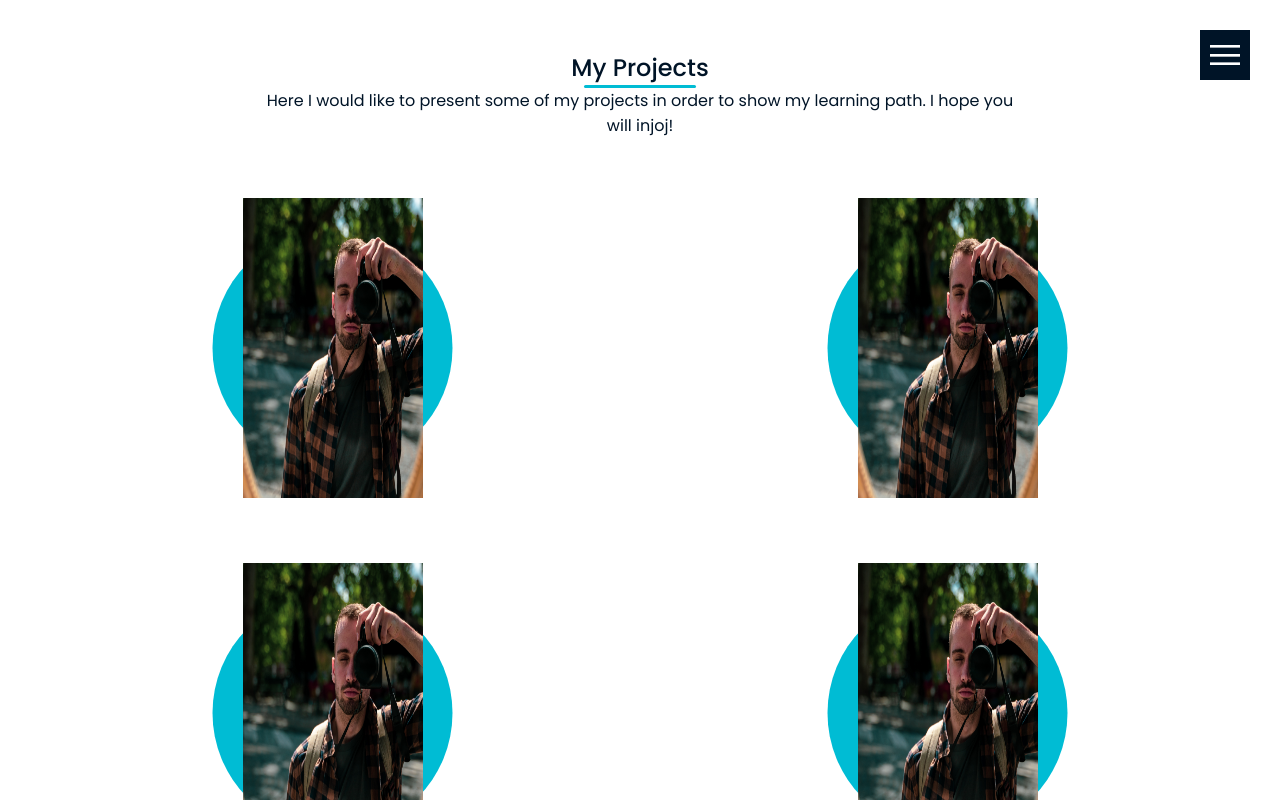
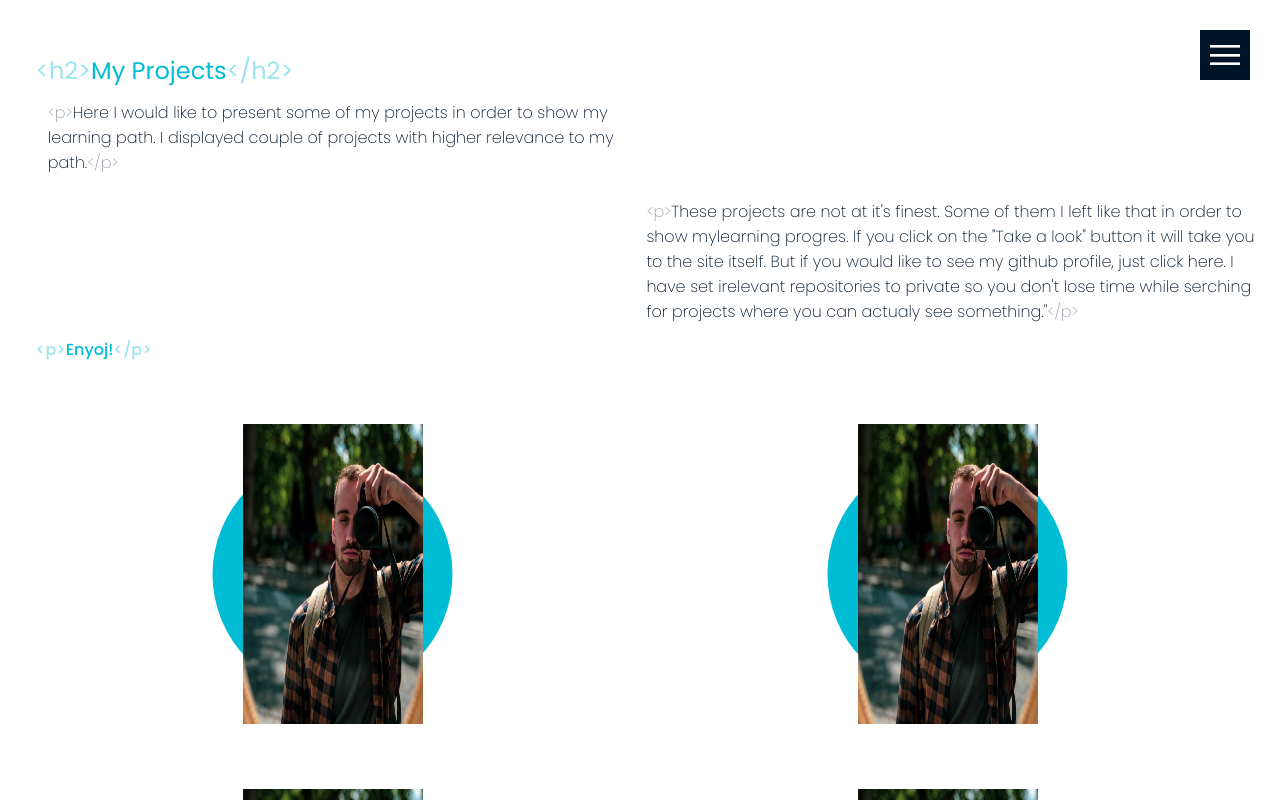
Before and after one commit to MirkoDuric/React-myPortfolio, a React (Create React App) app: page /myprojects in a window 1280 px wide. Built offline with nearby package versions, Linux system fonts and the light colour scheme.

Commit message:
Finishing up design for all the components. Adding new text for every component

```diff
--- a/src/Components/about-me/AboutMe.css
+++ b/src/Components/about-me/AboutMe.css
@@ -25,19 +25,24 @@
     position: relative;
     transition: 0.7s ease-in;
     overflow-y: hidden;
+    font-weight: 300;
+  }
+  .panel h3 {
+    font-weight: 500;
   }
   .panel.active {
     height: 80vh;
     padding: 5px;
     border-radius: 5%;
+    font-size: 14px;
   }
   .panel.active .p-scroll {
-    overflow-y: scroll;
+    overflow: scroll;
     padding: 5px;
-    height: 80%;
-    overflow-y: scroll;
+    height: 70%;
   }
   .panel.active h3 {
+    font-size: 17px;
     opacity: 1;
     transition: opacity 0.3s ease-in 0.4s;
   }
@@ -45,9 +50,15 @@
     margin-bottom: 50px;
   }
   .intro-about-me {
-    font-size: 1px;
+    font-size: 13px;
     width: 70%;
     margin-right: 20%;
+    font-weight: 300;
+  }
+  .hello-span {
+    font-size: 17px;
+    color: #00bcd4;
+    font-weight: 500;
   }
 }
 @media (min-width: 420px) {
@@ -97,6 +108,7 @@
   .panel.active {
     flex: 5;
     color: black;
+    font-size: 15px;
   }
   .panel.active h3 {
     opacity: 1;
@@ -107,7 +119,12 @@
     margin-top: 15px;
     margin-right: 50%;
     height: 20vh;
-    width: 40%;
-    font-size: 12px;
+    width: 45%;
+    font-size: 15px;
+  }
+  .hello-span {
+    font-size: 19px;
+    color: #00bcd4;
+    font-weight: 500;
   }
 }
--- a/src/Components/about-me/AboutMe.js
+++ b/src/Components/about-me/AboutMe.js
@@ -1,37 +1,35 @@
 import MenuButton from "../MenuButton";
 import MenuSidebar from "../MenuSidebar";
-import { useState, useEffect } from "react";
+import { useState } from "react";
 import "./AboutMe.css";
-import useWindowsResize from "../../useWindowResize";
 
 export default function AboutMe() {
   const [active, setActive] = useState(false);
+  const [activPanelOne, setActivePanelOne] = useState(true);
+  const [activPanelTwo, setActivePanelTwo] = useState(false);
+  const [activPanelThree, setActivePanelThree] = useState(false);
+  const [activPanelFour, setActivePanelFour] = useState(false);
 
-  const panels = document.querySelectorAll(".panel");
-  panels.forEach((panel) => {
-    panel.addEventListener("click", () => {
-      removeActiveClasses();
-      panel.classList.add("active");
-    });
-  });
-  const removeActiveClasses = () => {
-    panels.forEach((panel) => {
-      panel.classList.remove("active");
-    });
-  };
   return (
     <div>
       <main className="aboutme-container">
         <article className="intro-about-me">
           <p>
             {`<h3>`}
-            <span>Hello there</span>, this is my short story. I hope you'll
-            enyoj it and that it will give you an idea about my background and
-            who I am as a person.{`</h3>`}
+            <span className="hello-span">Hello there</span>, this is my short
+            story. I hope you'll enyoj it.{`</h3>`}
           </p>
         </article>
         <article className="cards-container">
-          <div className="panel active">
+          <div
+            className={activPanelOne ? "panel active" : "panel"}
+            onClick={() => {
+              setActivePanelTwo(false);
+              setActivePanelFour(false);
+              setActivePanelThree(false);
+              setActivePanelOne(true);
+            }}
+          >
             <h3>Introduction</h3>
             <hr className="hr-section-title-aboutme" />
             <div className="p-scroll">
@@ -45,7 +43,15 @@ export default function AboutMe() {
               </p>
             </div>
           </div>
-          <div className="panel">
+          <div
+            className={activPanelTwo ? "panel active" : "panel"}
+            onClick={() => {
+              setActivePanelTwo(true);
+              setActivePanelFour(false);
+              setActivePanelThree(false);
+              setActivePanelOne(false);
+            }}
+          >
             <h3>Professional Background</h3>
             <hr className="hr-section-title-aboutme" />
             <div className="p-scroll">
@@ -63,7 +69,15 @@ export default function AboutMe() {
               </p>
             </div>
           </div>
-          <div className="panel">
+          <div
+            className={activPanelThree ? "panel active" : "panel"}
+            onClick={() => {
+              setActivePanelTwo(false);
+              setActivePanelFour(false);
+              setActivePanelThree(true);
+              setActivePanelOne(false);
+            }}
+          >
             <h3>Skills and Hobbies</h3>
             <hr className="hr-section-title-aboutme" />
             <div className="p-scroll">
@@ -86,7 +100,15 @@ export default function AboutMe() {
               </p>
             </div>
           </div>
-          <div className="panel">
+          <div
+            className={activPanelFour ? "panel active" : "panel"}
+            onClick={() => {
+              setActivePanelTwo(false);
+              setActivePanelFour(true);
+              setActivePanelThree(false);
+              setActivePanelOne(false);
+            }}
+          >
             <h3>Conclusion</h3>
             <hr className="hr-section-title-aboutme" />
             <div className="p-scroll">
--- a/src/Components/my-expertise/MyExpertise.css
+++ b/src/Components/my-expertise/MyExpertise.css
@@ -34,11 +34,13 @@
 
 .experties p {
   color: #001427;
+  font-weight: 300;
 }
 
 .skill-title h2 {
   color: #001427;
   font-size: 25px;
+  font-weight: 500;
 }
 .hr-section-title-skills {
   padding: 0;
@@ -77,6 +79,7 @@
   height: inherit;
   padding: 5%;
   overflow-y: scroll;
+  font-weight: 300;
 }
 .buttons-container {
   display: flex;
@@ -113,6 +116,7 @@
   .swiper-slide {
     background-color: #fff;
     color: #001427;
+    font-weight: 300;
     text-align: center;
     background-position: center;
     background-size: cover;
@@ -122,7 +126,7 @@
     border-radius: 0px;
     filter: blur(1px);
     font-size: 18px;
-    border: 1px rgba(0, 0, 0, 0.3) solid;
+    border: 1px #00bcd4 solid;
   }
   .swiper-slide-active {
     filter: blur(0);
@@ -130,5 +134,6 @@
   .swiper-slide p {
     padding: 10px;
     font-size: 14px;
+    overflow-y: scroll;
   }
 }
--- a/src/Components/my-projects/MyProjects.js
+++ b/src/Components/my-projects/MyProjects.js
@@ -9,16 +9,16 @@ export default function MyProjects() {
   const projectData = [
     {
       id: 1,
-      projectName: "Pomodoro-app",
+      projectName: "ToDo List",
       projectDescription:
-        "The Pomodoro Technique is a time management method developed by Francesco Cirillo in the late 1980s.[1] It uses a kitchen timer to break work into intervals, typically 25 minutes in length, separated by short breaks. Each interval is known as a pomodoro, from the Italian word for tomato, after the tomato-shaped kitchen timer Cirillo used as a university student.",
+        "This was my first biger project. I must say that this was one of the most interesting projects to wokr on. It's plain JS, with no DB. I learned a lot during this project and really enjoyed to work in this team!",
       projectImg: require("../img/myportrait.jpg"),
     },
     {
       id: 2,
-      projectName: "Pomodoro-app",
+      projectName: "RecipesInc",
       projectDescription:
-        "The Pomodoro Technique is a time management method developed by Francesco Cirillo in the late 1980s.[1] It uses a kitchen timer to break work into intervals, typically 25 minutes in length, separated by short breaks. Each interval is known as a pomodoro, from the Italian word for tomato, after the tomato-shaped kitchen timer Cirillo used as a university student.",
+        "This project was my first DB project. I used React, PostgreQL as DB and plain CSS. Project shows 3 dishes from three diferent cousines. Preparation and ingredients. Take a look, you might as well get the idea on what to cook this week!!",
       projectImg: require("../img/myportrait.jpg"),
     },
     {
@@ -55,11 +55,31 @@ export default function MyProjects() {
     <div className="my-project-container">
       <div className="my-projects">
         <div className="projects-title">
-          <h2>My Projects</h2>
-          <hr className="hr-title" />
-          <p>
+          <h2>
+            <span className="element-h2-span">{"<h2>"}</span>
+            My Projects<span className="element-h2-span">{"</h2>"}</span>
+          </h2>
+          <p className="first-intro-paragraph">
+            <span className="element-p-span">{"<p>"}</span>
             Here I would like to present some of my projects in order to show my
-            learning path. I hope you will injoj!
+            learning path. I displayed couple of projects with higher relevance
+            to my path.
+            <span className="element-p-span">{"</p>"}</span>
+          </p>
+          <p className="second-intro-paragraph">
+            <span className="element-p-span">{"<p>"}</span>
+            These projects are not at it's finest. Some of them I left like that
+            in order to show mylearning progres. If you click on the "Take a
+            look" button it will take you to the site itself. But if you would
+            like to see my github profile, just click here. I have set irelevant
+            repositories to private so you don't lose time while serching for
+            projects where you can actualy see something."
+            <span className="element-p-span">{"</p>"}</span>
+          </p>
+          <p className="third-intro-paragraph">
+            <span className="element-p-span">{"<p>"}</span>
+            Enyoj!
+            <span className="element-p-span">{"</p>"}</span>
           </p>
         </div>
         {projectData.map((project) => {
--- a/src/Components/my-projects/Projects.css
+++ b/src/Components/my-projects/Projects.css
@@ -3,14 +3,31 @@
   width: 100%;
 }
 .projects-title {
-  text-align: center;
+  display: flex;
+  flex-direction: column;
   padding: 10px;
-  margin: 10px;
-  width: 60%;
+  margin: 1% 1% 1% 2%;
+  width: 100vw;
   color: #001427;
+  font-weight: 200;
 }
 .projects-title h2 {
+  font-weight: 400;
+  color: #00bcd4;
+}
+.element-h2-span,
+.element-p-span {
+  opacity: 0.4;
+}
+.first-intro-paragraph {
+  margin: 1% 50% 1% 1%;
+}
+.second-intro-paragraph {
+  margin: 1% 0 1% 50%;
+}
+.third-intro-paragraph {
   font-weight: 500;
+  color: #00bcd4;
 }
 .hr-title {
   width: 15%;
```
